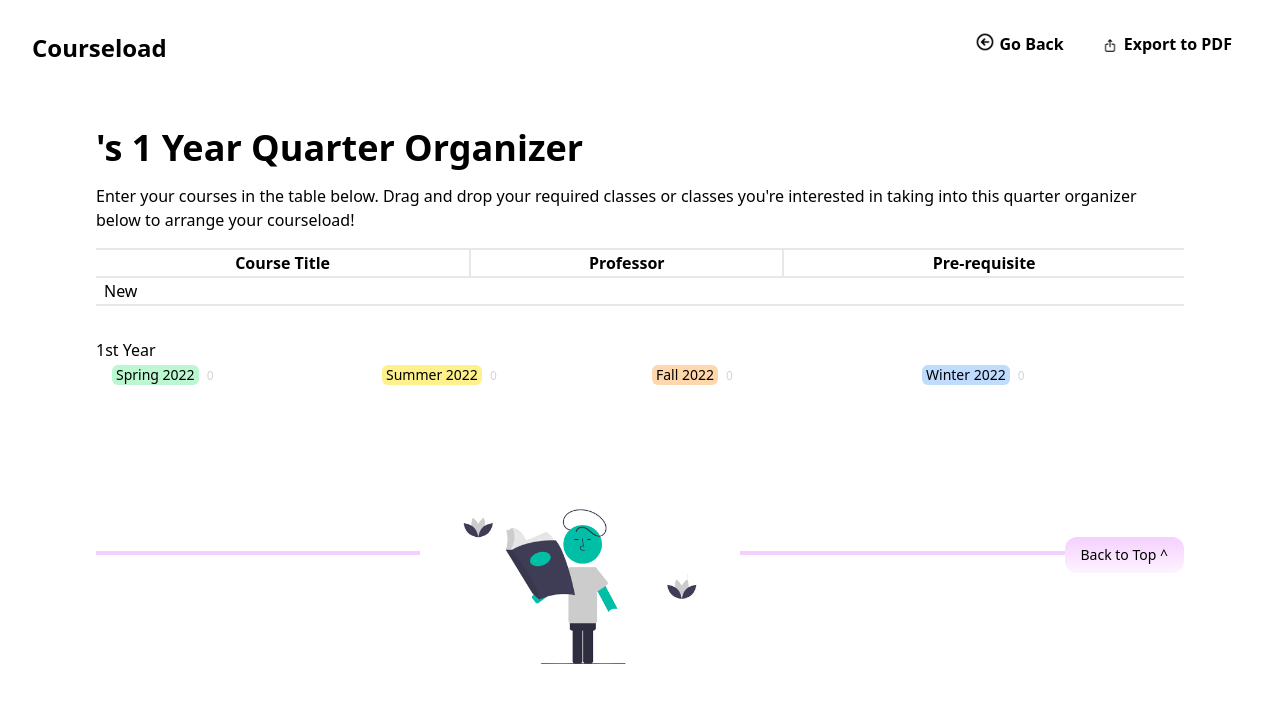
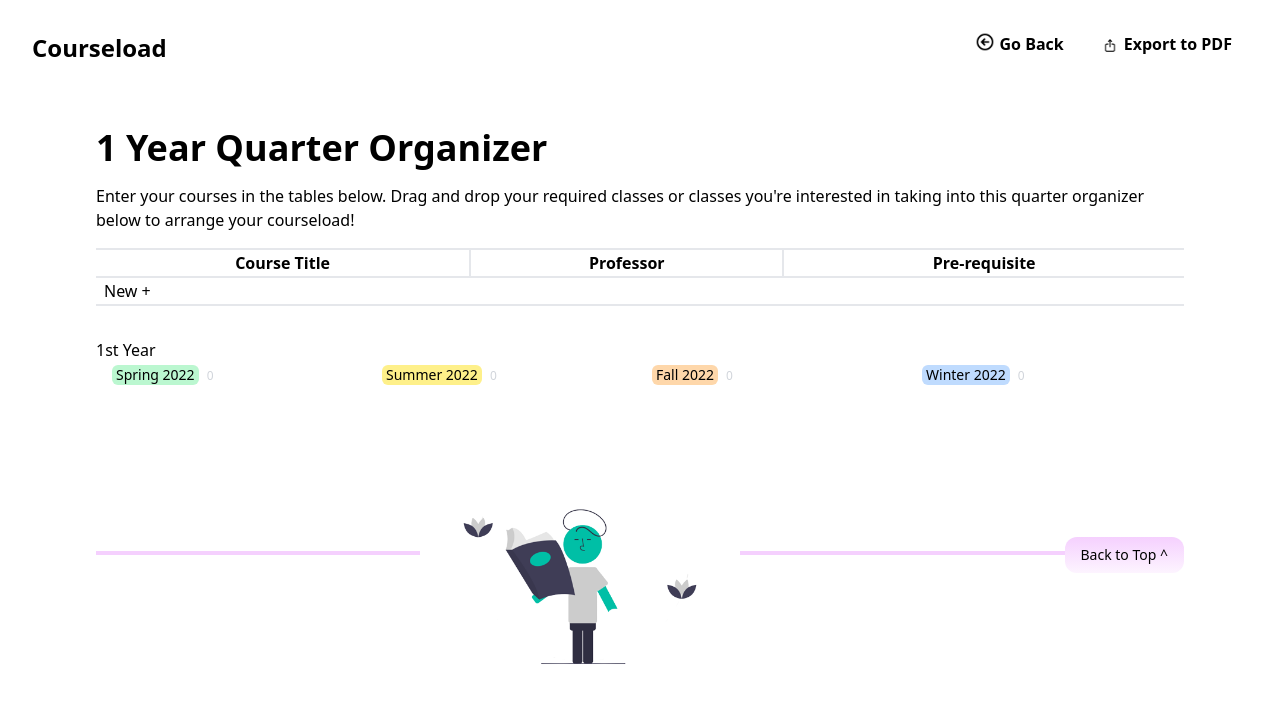
Before and after one commit to NotMyPersonalAccount/BeeLikeCoders, a React (Create React App) app: page /organizer in a window 1280 px wide. Shown: the top 702 px of the page. Built offline with nearby package versions, Linux system fonts and the light colour scheme.

Commit message:
chore: cleanup
Co-authored-by: Amy Tran <amy-tran@users.noreply.github.com>
Co-authored-by: anlisa1 <anlisa1@users.noreply.github.com>

```diff
--- a/src/pages/Organizer.jsx
+++ b/src/pages/Organizer.jsx
@@ -10,6 +10,7 @@ import { Droppable } from "react-beautiful-dnd";
 import { Draggable } from "react-beautiful-dnd";
 import background from "../media/background2.png";
 import classNames from "classnames";
+import { useState } from "react";
 
 function Organizer() {
 	const { name, onQuarterSystem, firstYear, lastYear } = usePreferenceStore(
@@ -21,7 +22,7 @@ function Organizer() {
 
 	return (
 		<div className="m-4 md:m-8">
-			<div className="flex flex-wrap">
+			<div className="flex flex-wrap ">
 				<h1 className="w-8/12 flex-grow font-bold text-2xl">Courseload</h1>
 				<div className="flex ">
 					<Link to="/preferences" className="flex justify-center mx-4">
@@ -37,11 +38,11 @@ function Organizer() {
 			</div>
 			<div className="m-4 md:m-16">
 				<h1 className="font-bold text-4xl">
-					{name}'s {lastYear - firstYear + 1} Year{" "}
+					{(name ? name + "'s " : "") + (lastYear - firstYear + 1)} Year{" "}
 					{onQuarterSystem ? "Quarter" : "Semester"} Organizer
 				</h1>
 				<p className="my-4 text-md">
-					Enter your courses in the table below. Drag and drop your required
+					Enter your courses in the tables below. Drag and drop your required
 					classes or classes you're interested in taking into this{" "}
 					{onQuarterSystem ? "quarter " : "semester "}
 					organizer below to arrange your courseload!
@@ -73,7 +74,9 @@ function Organizer() {
 															{...provided.dragHandleProps}
 														>
 															{snapshot.isDragging ? (
-																unscheduledClass.name
+																<span className="w-2/12">
+																	{unscheduledClass.name}
+																</span>
 															) : (
 																<UnscheduledClassInput
 																	unscheduledClass={unscheduledClass}
@@ -103,11 +106,12 @@ function Organizer() {
 													insertUnscheduledClass({
 														name: "",
 														professor: "",
-														prerequsites: ""
+														prerequisites: ""
 													})
 												}
+												className="cursor-pointer"
 											>
-												New
+												New +
 											</td>
 										</tr>
 									</tbody>
@@ -202,12 +206,11 @@ function Season({ year, season }) {
 								>
 									{provided => (
 										<div
-											className="border-gray border-2 px-2 py-1 my-2 rounded-md"
 											ref={provided.innerRef}
 											{...provided.draggableProps}
 											{...provided.dragHandleProps}
 										>
-											{_class.name}
+											<ClassCard _class={_class} />
 										</div>
 									)}
 								</Draggable>
@@ -221,6 +224,24 @@ function Season({ year, season }) {
 	);
 }
 
+function ClassCard({ _class }) {
+	const [toggled, setToggled] = useState(false);
+	return (
+		<div
+			className="border-gray border-2 px-2 py-1 my-2 rounded-md"
+			onClick={() => setToggled(!toggled)}
+		>
+			<p className="font-semibold uppercase">{_class.name}</p>
+			{toggled && (
+				<>
+					<p>Professor: {_class.professor}</p>
+					<p>Pre-requisite: {_class.prerequisites}</p>
+				</>
+			)}
+		</div>
+	);
+}
+
 function UnscheduledClassInput({ unscheduledClass, i, _key }) {
 	const updateUnscheduledClass = useOrganizerStore(
 		state => state.updateUnscheduledClass,
@@ -228,7 +249,7 @@ function UnscheduledClassInput({ unscheduledClass, i, _key }) {
 	);
 	return (
 		<td>
-			<span className="drag">X</span>
+			<span className="drag"> ✥ </span>
 			<div className="inline-block">
 				<input
 					className="w-full outline-none"
--- a/src/pages/Preferences.jsx
+++ b/src/pages/Preferences.jsx
@@ -24,11 +24,7 @@ function Preferences() {
 					<Link to="/">Courseload</Link>
 				</h1>
 				<div className="flex flex-grow items-center">
-					<img
-						className="h-auto"
-						src={background}
-						alt=""
-					/>
+					<img className="h-auto" src={background} alt="" />
 				</div>
 			</div>
 			<div className="mx-8 my-8 flex flex-col flex-grow items-center justify-center">
```
